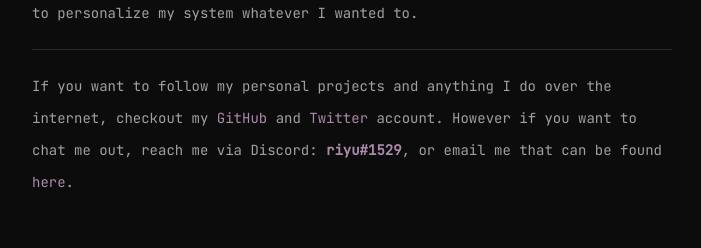
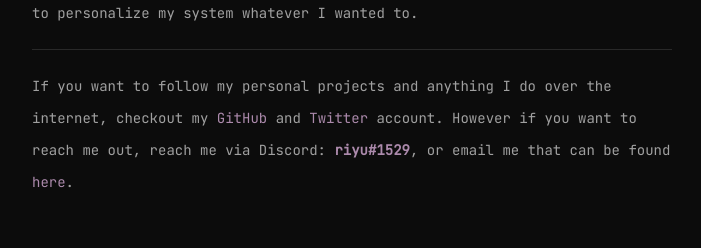
Before and after one commit to riyuzenn/portfolio, a Next.js app: page /about in a window 1280 px wide. Shown: the part 941-1189 px from the top of the page, without its empty margins (288-989 px from the left). Built offline with nearby package versions, Linux system fonts and the light colour scheme.

Commit message:
Update about.tsx

```diff
--- a/pages/about.tsx
+++ b/pages/about.tsx
@@ -56,7 +56,7 @@ const AboutPage: NextPage = () => {
                         <a href="https://twitter.com/riyuzenn" className="text-[#ac8aac] hover:underline">
                             Twitter
                         </a>{" "}
-                        account. However if you want to chat me out, reach me via Discord:{" "}
+                        account. However if you want to reach me out, reach me via Discord:{" "}
                         <b className="text-[#ac8aac]">riyu#1529</b>, or email me that can be found{" "}
                         <a href="/" className="text-[#ac8aac] hover:underline">
                             here
```
